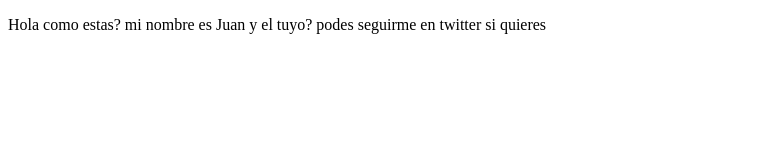
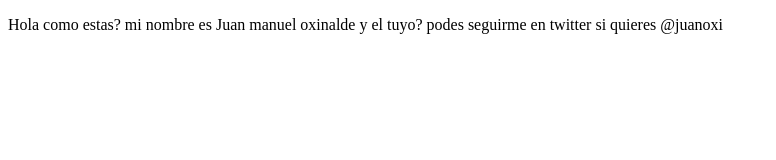
Before and after one commit to juanoxi/proyectoDemoCursoPrework, a plain HTML site: page index.html in a window 1280 px wide. Shown: the whole page, without its empty margins (0-776 px from the left). Drawn offline with Linux system fonts and the light colour scheme.

Commit message:
cambios sitios de twitter

```diff
--- a/index.html
+++ b/index.html
@@ -8,7 +8,7 @@
 </head>
 <body>
     <p>
-        Hola como estas? mi nombre es Juan y el tuyo? podes seguirme en twitter si quieres
+        Hola como estas? mi nombre es Juan manuel oxinalde y el tuyo? podes seguirme en twitter si quieres @juanoxi
     </p>
 </body>
 </html>
```
